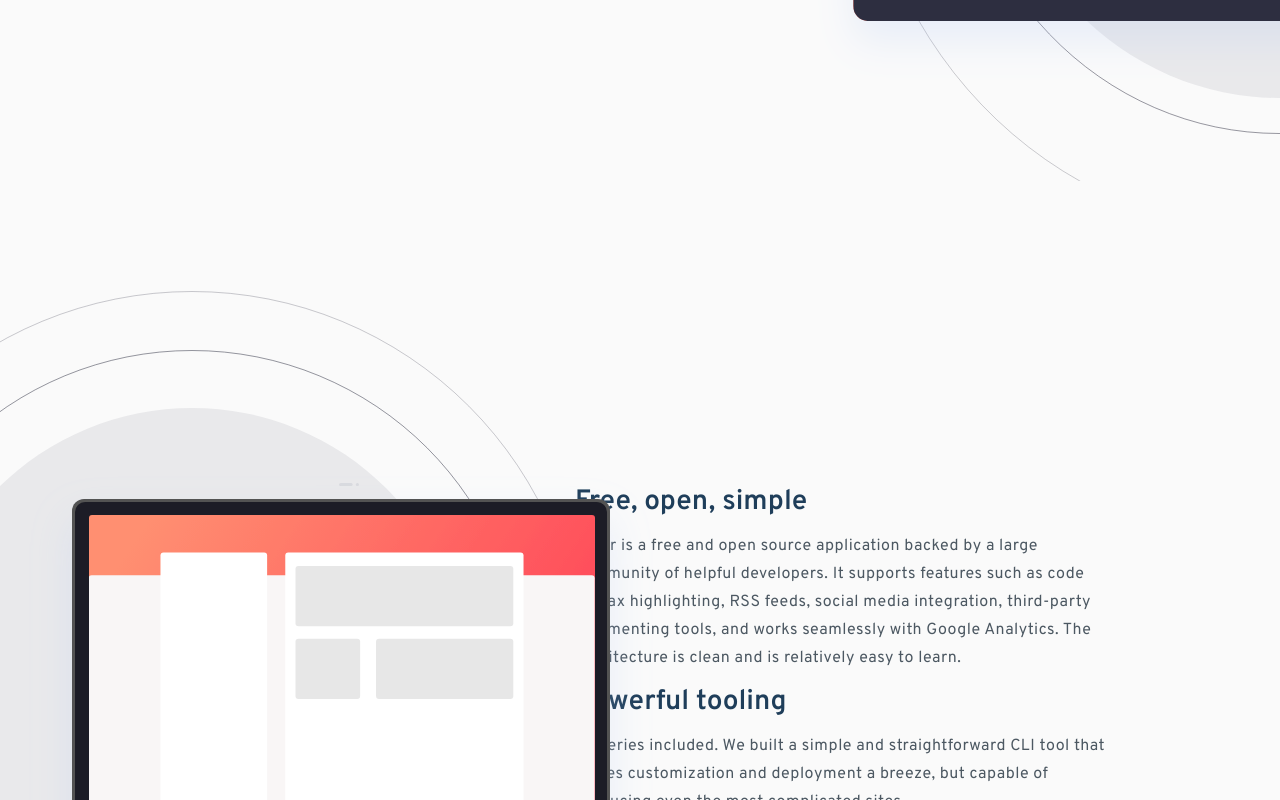
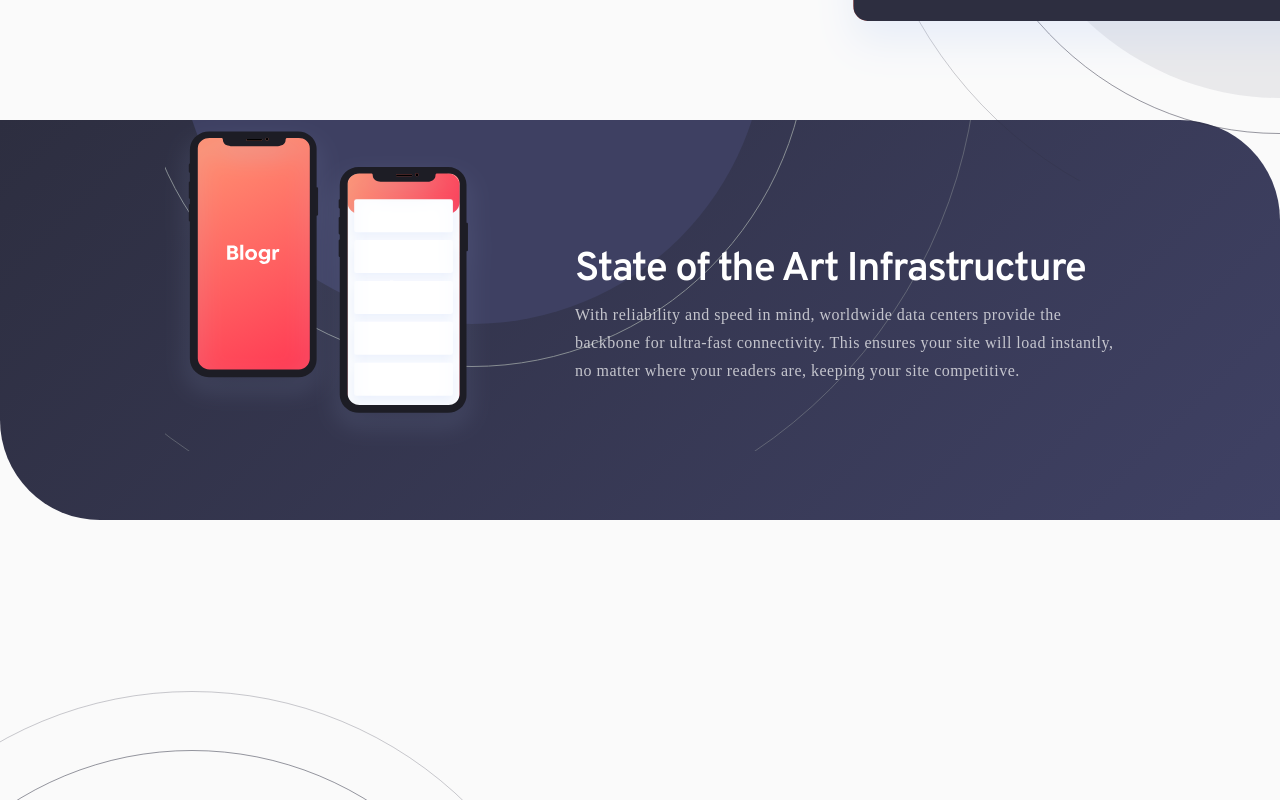
Before and after one commit to caarlosdamian/blogr-landing-page, a React (Vite) app: page / in a window 1280 px wide. Shown: the part 1380-2180 px from the top of the page. Built offline with nearby package versions, Linux system fonts and the light colour scheme.

Commit message:
added middle section

```diff
--- a/src/App.tsx
+++ b/src/App.tsx
@@ -1,6 +1,7 @@
 import "./App.scss";
 import { Features } from "./sections/features/Features";
 import { Header } from "./sections/header/Header";
+import { Middle } from "./sections/middle/Middle";
 import { featuresOne,featuresTwo } from "./utils/data";
 
 function App() {
@@ -11,6 +12,7 @@ function App() {
       <Features
        features={featuresOne}
       />
+      <Middle/>
       <Features
        features={featuresTwo}
       />
--- a/src/sections/features/Features.scss
+++ b/src/sections/features/Features.scss
@@ -8,6 +8,7 @@
     &.reverse {
         padding-left: 0;
         padding-right: 165px;
+        z-index: 1;
 
         @media (max-width: 375px) {
             padding: 100px 24px;
@@ -29,6 +30,7 @@
         text-align: center;
         letter-spacing: -1.2px;
         color: #1F3E5A;
+
 
         @media (max-width: 375px) {
             font-family: 'Overpass';
--- a/src/sections/header/Header.tsx
+++ b/src/sections/header/Header.tsx
@@ -4,11 +4,6 @@ import background from "../../images/bg-pattern-intro-desktop.svg";
 import arrowup from "../../images/icon-arrow-light.svg";
 import hamburger from "../../images/icon-hamburger.svg";
 import close from "../../images/icon-close.svg";
-import arrowdown from "../../images/icon-arrow-dark.svg";
-import background4 from "../../images/bg-pattern-circles.svg"; //tercero
- //segundo
-import background2 from "../../images/illustration-laptop-desktop.svg"; //cuarto
-import background3 from "../../images/illustration-phones.svg"; //tercero
 
 import "./Header.scss";
 import { navbarItems } from "../../utils/data";
--- /dev/null
+++ b/src/sections/middle/Middle.scss
@@ -0,0 +1,110 @@
+.middle-container {
+    background: linear-gradient(135deg, #2D2E40 0%, #3F4164 100%);
+    border-radius: 0px 100px;
+    height: 400px;
+    position: relative;
+    padding: 0 165px;
+
+    @media (max-width: 375px) {
+        padding: 0 24px;
+        // margin-bottom: ;
+        background: linear-gradient(135deg, #2D2E40 0%, #3F4164 100%);
+        border-radius: 0px 100px;
+        height: 625px;
+    }
+
+
+    .middle-wrapper {
+        display: flex;
+        justify-content: space-between;
+        align-items: flex-start;
+        z-index: 9999;
+        position: relative;
+        overflow-x: hidden;
+        overflow-y: hidden;
+
+        @media (max-width: 375px) {
+            flex-direction: column;
+            overflow-x: visible;
+        }
+
+        .img-bg {
+            position: absolute;
+            left: -200px;
+            top: -600px;
+            z-index: -1;
+            overflow-x: hidden;
+
+            @media (max-width: 375px) {
+                display: none;
+            }
+        }
+
+        .middle-wrapper-right {
+            display: flex;
+            align-items: flex-start;
+            justify-content: center;
+            flex-direction: column;
+            margin-top: 120px;
+            position: relative;
+            overflow-x: hidden;
+
+            @media (max-width: 375px) {
+                margin-top: 221px;
+            }
+
+            .img-bg-mobile {
+                display: none;
+
+                @media (max-width: 375px) {
+                    display: inherit;
+                    position: absolute;
+                    left: -350px;
+                    top: -850px;
+                }
+            }
+
+            .middle-wraper-title {
+                font-family: 'Overpass';
+                font-style: normal;
+                font-weight: 600;
+                font-size: 40px;
+                line-height: 61px;
+                letter-spacing: -1.2px;
+                color: #FFFFFF;
+                z-index: 2;
+            }
+
+            .middle-wraper-text {
+                font-family: 'Overpass ';
+                font-style: normal;
+                font-weight: 400;
+                font-size: 16px;
+                line-height: 28px;
+                letter-spacing: 0.5px;
+                color: #FFFFFF;
+                opacity: .7;
+                max-width: 540px;
+                z-index: 2;
+
+            }
+
+        }
+
+        .middle-wrapper-left {
+            z-index: 99;
+            position: relative;
+
+            .middle-img-back {
+                z-index: 2;
+                height: 327px;
+                width: 327px;
+
+                @media (max-width: 375px) {
+                    position: absolute;
+                    top: -100px;
+                }
+            }
+        }
+    }
+}
--- /dev/null
+++ b/src/sections/middle/Middle.tsx
@@ -0,0 +1,34 @@
+import React from "react";
+import background3 from "../../images/illustration-phones.svg";
+import background4 from "../../images/bg-pattern-circles.svg";
+import "././Middle.scss";
+
+export const Middle = () => {
+  return (
+    <div className="middle-container">
+      <div className="middle-wrapper">
+      <img src={background4} alt="background4" className="img-bg" />
+        <div className="middle-wrapper-left">
+          <img
+            src={background3}
+            alt="background3"
+            className="middle-img-back"
+          />
+
+        </div>
+        <div className="middle-wrapper-right">
+        <img src={background4} alt="background4" className="img-bg-mobile" />
+          <span className="middle-wraper-title">
+            State of the Art Infrastructure
+          </span>
+          <span className="middle-wraper-text">
+            With reliability and speed in mind, worldwide data centers provide
+            the backbone for ultra-fast connectivity. This ensures your site
+            will load instantly, no matter where your readers are, keeping your
+            site competitive.
+          </span>
+        </div>
+      </div>
+    </div>
+  );
+};
```
